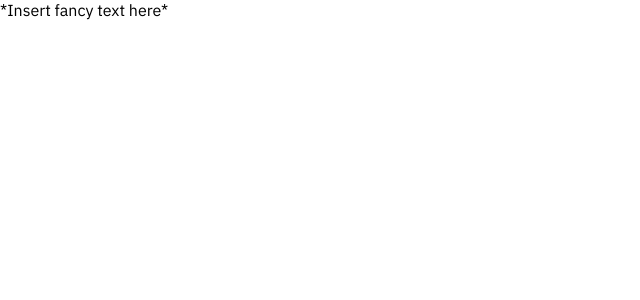
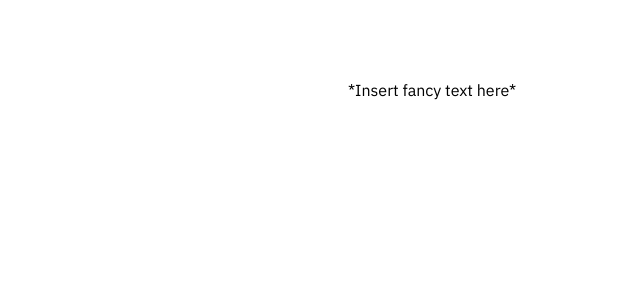
Before and after one commit to loxygenK/f4n.dev, a React app: page /me in a window 1280 px wide. Shown: the top 300 px of the page, without its empty margins (0-640 px from the left). Built offline with nearby package versions, Linux system fonts and the light colour scheme.

Commit message:
🎨 Wrap page content by PageWrapper

```diff
--- a/src/pages/main/Main.tsx
+++ b/src/pages/main/Main.tsx
@@ -1,5 +1,8 @@
 import React from "react";
+import {PageWrapper} from "~/comps/layout/PageWrapper";
 
 export const Main = () => (
-  <div>*Insert fancy text here*</div>
-)
+  <PageWrapper>
+    *Insert fancy text here*
+  </PageWrapper>
+);
```
